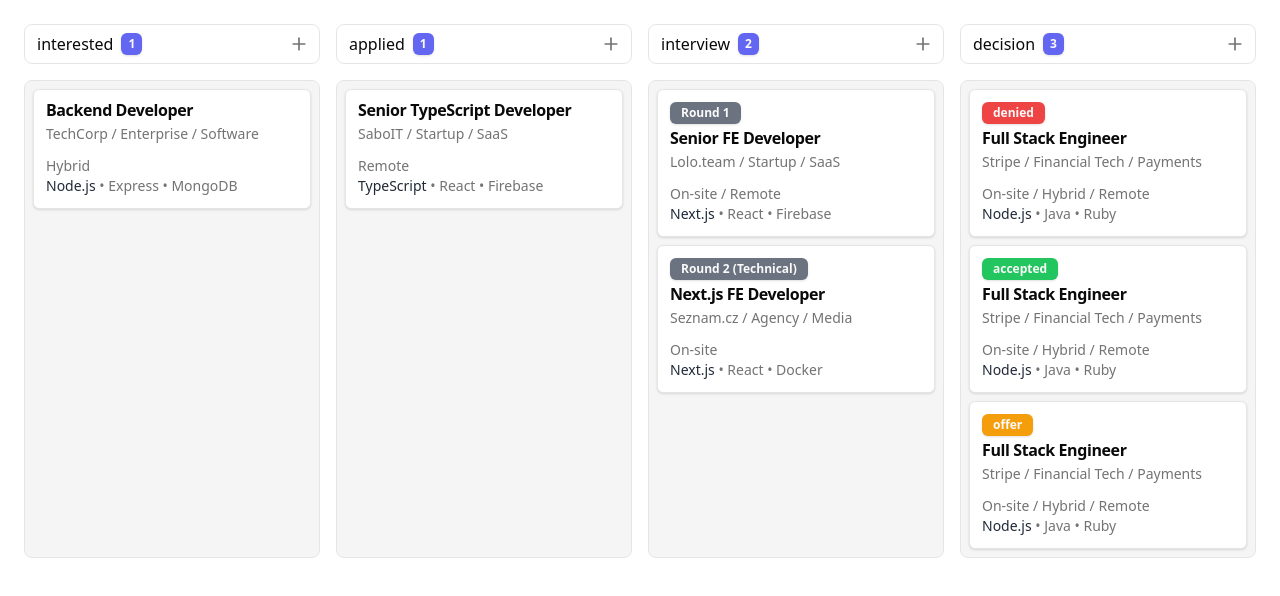
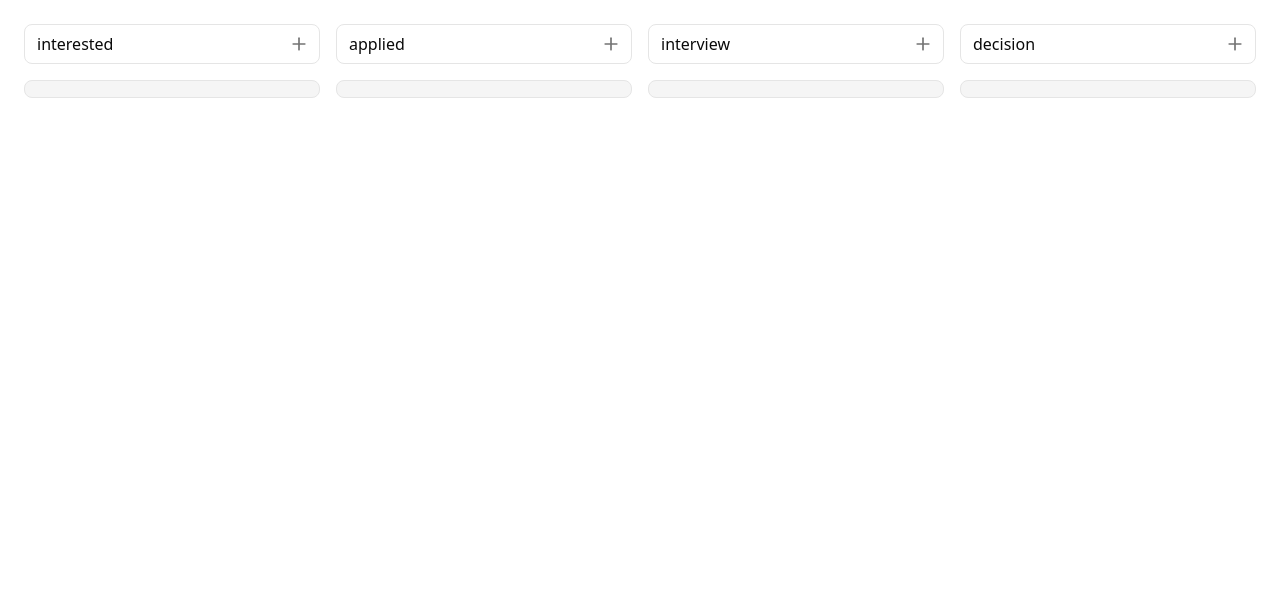
Before and after one commit to deenr/rise2role, a React (Vite) app: page / in a window 1280 px wide. Shown: the top 596 px of the page. Built offline with nearby package versions, Linux system fonts and the light colour scheme.

Commit message:
chore: edit job details

```diff
--- a/src/components/JobApplicationDialog.tsx
+++ b/src/components/JobApplicationDialog.tsx
@@ -90,7 +90,7 @@
 
   React.useEffect(() => {
     if (category) form.setValue('category', category);
-  }, [category]);
+  }, [category, form]);
 
   const handleWorkModelChange = React.useCallback(
     (model: WorkModel, checked: boolean) => {
@@ -106,7 +106,7 @@
     const { name, size, industry } = company;
 
     const newJobApplication: JobApplication = {
-      id: uuidv4(),
+      id: job ? job.id : uuidv4(),
       role,
       company: {
         name,
@@ -140,8 +140,8 @@
         <Form {...form}>
           <form onSubmit={form.handleSubmit(onSubmit)}>
             <DialogHeader>
-              <DialogTitle>Add Job Application</DialogTitle>
-              <DialogDescription>Add a new job application to track.</DialogDescription>
+              <DialogTitle>{job ? 'Edit' : 'Add'} job application</DialogTitle>
+              <DialogDescription>{job ? 'Edit an existing job application.' : 'Add a new job application to track.'} </DialogDescription>
             </DialogHeader>
 
             <div className="grid grid-cols-1 gap-4 py-4">
@@ -412,7 +412,7 @@
             </div>
 
             <DialogFooter>
-              <Button type="submit">Add application</Button>
+              <Button type="submit">{job ? 'Edit' : 'Add'} application</Button>
             </DialogFooter>
           </form>
         </Form>
--- a/src/components/KanbanBoard.tsx
+++ b/src/components/KanbanBoard.tsx
@@ -1,41 +1,23 @@
-import { INITIAL_JOBS } from '@/data';
 import { JobApplication, KanbanBoardSections, KanbanCategory } from '@/types';
 import { initializeBoard } from '@/utils/kanban';
-import {
-  closestCorners,
-  defaultDropAnimation,
-  DndContext,
-  DragEndEvent,
-  DragOverEvent,
-  DragOverlay,
-  DragStartEvent,
-  DropAnimation,
-  KeyboardSensor,
-  PointerSensor,
-  useSensor,
-  useSensors
-} from '@dnd-kit/core';
-import { arrayMove, sortableKeyboardCoordinates } from '@dnd-kit/sortable';
+import { closestCorners, defaultDropAnimation, DndContext, DragEndEvent, DragOverEvent, DragOverlay, DragStartEvent, DropAnimation, MouseSensor, useSensor, useSensors } from '@dnd-kit/core';
+import { arrayMove } from '@dnd-kit/sortable';
 import { useEffect, useState } from 'react';
 import { KanbanBoardCard } from './KanbanBoardCard';
 import { KanbanBoardColumn } from './KanbanBoardColumn';
 
 export function KanbanBoard() {
-  const [jobs, setJobs] = useState<JobApplication[]>(INITIAL_JOBS);
+  const [jobs, setJobs] = useState<JobApplication[]>(JSON.parse(localStorage.getItem('rise2role.jobs')!) ?? []);
   const [kanbanBoardSections, setKanbanBoardSections] = useState<KanbanBoardSections>(initializeBoard(jobs));
 
   const [activeJobId, setActiveJobId] = useState<string | null>(null);
 
   useEffect(() => {
+    localStorage.setItem('rise2role.jobs', JSON.stringify(jobs));
     setKanbanBoardSections(initializeBoard(jobs));
   }, [jobs]);
 
-  const sensors = useSensors(
-    useSensor(PointerSensor),
-    useSensor(KeyboardSensor, {
-      coordinateGetter: sortableKeyboardCoordinates
-    })
-  );
+  const sensors = useSensors(useSensor(MouseSensor, { activationConstraint: { distance: 20 } }));
 
   function findBoardSectionContainer(boardSections: KanbanBoardSections, id: string): KanbanCategory {
     if (id in boardSections) {
@@ -119,25 +101,10 @@
             color="gray"
             jobs={kanbanBoardSections[category as KanbanCategory]}
             onJobAdd={(job) => setJobs((prevJobs) => [...prevJobs, job])}
+            onJobEdit={(job) => setJobs((prevJobs) => prevJobs.map((prevJob) => (prevJob.id === job.id ? job : prevJob)))}
           ></KanbanBoardColumn>
         ))}
-        <DragOverlay dropAnimation={dropAnimation}>
-          {activeJob ? (
-            <KanbanBoardCard
-              {...activeJob}
-              companyInformation={`${activeJob.company.name} / ${activeJob.company.size} / ${activeJob.company.industry}`}
-              locationInformation={[activeJob?.onSite && 'On-site', activeJob?.hybrid && 'Hybrid', activeJob?.remote && 'Remote'].filter(Boolean).join(' / ')}
-              status={
-                activeJob.category === KanbanCategory.INTERVIEW && 'status' in activeJob && typeof activeJob.status === 'object'
-                  ? `Round ${activeJob.status.round} ${activeJob.status.description ? `(${activeJob.status.description})` : ''}`
-                  : activeJob.category === KanbanCategory.DECISION && 'status' in activeJob && typeof activeJob.status === 'string'
-                    ? activeJob.status
-                    : ''
-              }
-              color="gray"
-            />
-          ) : null}
-        </DragOverlay>
+        <DragOverlay dropAnimation={dropAnimation}>{activeJob ? <KanbanBoardCard job={activeJob} color="gray" /> : null}</DragOverlay>
       </DndContext>
     </div>
   );
--- a/src/components/KanbanBoardCard.tsx
+++ b/src/components/KanbanBoardCard.tsx
@@ -5,28 +5,8 @@
 import { CSS } from '@dnd-kit/utilities';
 import { JobApplicationDialog } from './JobApplicationDialog';
 
-export function KanbanBoardCard({
-  id,
-  role,
-  companyInformation,
-  locationInformation,
-  skills,
-  color = 'red',
-  status
-  // category,
-  // percentage
-}: {
-  id: string;
-  role: string;
-  companyInformation: string;
-  locationInformation: string;
-  skills: string[];
-  color: 'gray' | 'blue' | 'fuchsia' | 'red' | 'green' | 'amber';
-  category?: KanbanCategory;
-  status?: string;
-  percentage?: number;
-}) {
-  const { attributes, listeners, setNodeRef, transform, transition, isDragging } = useSortable({ id });
+export function KanbanBoardCard({ job, color = 'red', onJobEdit }: { job: JobApplication; color: 'gray' | 'blue' | 'fuchsia' | 'red' | 'green' | 'amber'; onJobEdit?: (job: JobApplication) => void }) {
+  const { attributes, listeners, setNodeRef, transform, transition, isDragging } = useSortable({ id: job.id });
 
   const textColors = {
     gray: 'text-gray-800',
@@ -46,19 +26,8 @@
     amber: 'bg-amber-500 hover:bg-amber-500'
   };
 
-  // const getPercentageBadgeColor = (): string => {
-  //   if (!percentage) return backgroundColors['gray'];
-  //   if (percentage >= 80) {
-  //     return backgroundColors['green'];
-  //   } else if (percentage >= 50 && percentage < 80) {
-  //     return backgroundColors['amber'];
-  //   } else {
-  //     return backgroundColors['red'];
-  //   }
-  // };
-
   const getHeaderBadgeColor = (): string => {
-    switch (status) {
+    switch (job.status) {
       case KanbanDecisionStatus.ACCEPTED:
         return backgroundColors['green'];
       case KanbanDecisionStatus.DENIED:
@@ -75,29 +44,35 @@
     transition
   };
 
+  const statusText =
+    job.category === KanbanCategory.INTERVIEW && 'status' in job && typeof job.status === 'object'
+      ? `Round ${job.status.round} ${job.status.description ? `(${job.status.description})` : ''}`
+      : job.category === KanbanCategory.DECISION && 'status' in job && typeof job.status === 'string'
+        ? job.status
+        : '';
+
   return (
     <JobApplicationDialog
-      onClose={function (job: JobApplication): void {
-        console.log(job);
+      category={job.category}
+      job={job}
+      onClose={(job: JobApplication) => {
+        if (onJobEdit) onJobEdit(job);
       }}
     >
       <div ref={setNodeRef} style={style} {...attributes} {...listeners}>
         <Card className={`w-full rounded-md ${isDragging ? 'border-dashed opacity-80' : ''}`}>
           <div className={`${isDragging ? 'invisible' : 'visible'}`}>
             <CardHeader>
-              {status && <Badge className={`w-fit ${getHeaderBadgeColor()}`}>{status}</Badge>}
-              <CardTitle>{role}</CardTitle>
-              <CardDescription>{companyInformation}</CardDescription>
+              {statusText && <Badge className={`w-fit ${getHeaderBadgeColor()}`}>{statusText}</Badge>}
+              <CardTitle>{job.role}</CardTitle>
+              <CardDescription>{`${job.company.name} / ${job.company.size} / ${job.company.industry}`}</CardDescription>
             </CardHeader>
             <CardContent>
-              <CardDescription>{locationInformation}</CardDescription>
+              <CardDescription>{[job?.onSite && 'On-site', job?.hybrid && 'Hyybrid', job?.remote && 'Remote'].filter(Boolean).join(' / ')}</CardDescription>
               <CardDescription>
-                <span className={`${textColors[color]} font-medium`}>{skills[0]}</span> &#x2022; {skills.slice(1, 3).join(' \u2022 ')}
+                <span className={`${textColors[color]} font-medium`}>{job.skills[0]}</span> &#x2022; {job.skills.slice(1, 3).join(' \u2022 ')}
               </CardDescription>
             </CardContent>
-            {/* <CardFooter className="flex justify-end border-t pt-3">
-        <Badge className={getPercentageBadgeColor()}>{percentage ? `${percentage}%` : <Loader className="h-4 animate-spin" />}</Badge>
-        </CardFooter> */}
           </div>
         </Card>
       </div>
--- a/src/components/KanbanBoardColumn.tsx
+++ b/src/components/KanbanBoardColumn.tsx
@@ -13,7 +13,8 @@
   jobs,
   color = 'gray',
   className,
-  onJobAdd
+  onJobAdd,
+  onJobEdit
 }: {
   id: string;
   title: string;
@@ -22,6 +23,7 @@
   color: 'gray' | 'blue' | 'fuchsia' | 'amber';
   className?: string;
   onJobAdd: (job: JobApplication) => void;
+  onJobEdit: (job: JobApplication) => void;
 }) {
   const { setNodeRef } = useDroppable({
     id
@@ -39,20 +41,7 @@
       <SortableContext id={id} items={jobs} strategy={verticalListSortingStrategy}>
         <section className="flex h-full flex-col gap-2 rounded-lg border bg-muted p-2" ref={setNodeRef}>
           {jobs.map((job) => (
-            <KanbanBoardCard
-              key={job.id}
-              {...job}
-              companyInformation={`${job.company.name} / ${job.company.size} / ${job.company.industry}`}
-              locationInformation={[job?.onSite && 'On-site', job?.hybrid && 'Hybrid', job?.remote && 'Remote'].filter(Boolean).join(' / ')}
-              status={
-                category === KanbanCategory.INTERVIEW && 'status' in job && typeof job.status === 'object'
-                  ? `Round ${job.status.round} ${job.status.description ? `(${job.status.description})` : ''}`
-                  : category === KanbanCategory.DECISION && 'status' in job && typeof job.status === 'string'
-                    ? job.status
-                    : ''
-              }
-              color={color}
-            />
+            <KanbanBoardCard key={job.id} job={job} color={color} onJobEdit={onJobEdit} />
           ))}
         </section>
       </SortableContext>
```
Also changed, not shown: 1 other file (tests, documents, lock files or other folders).
